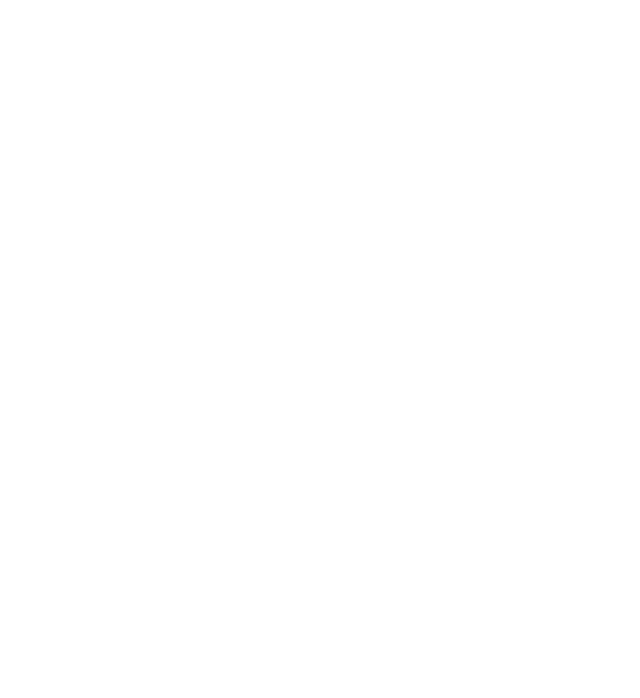
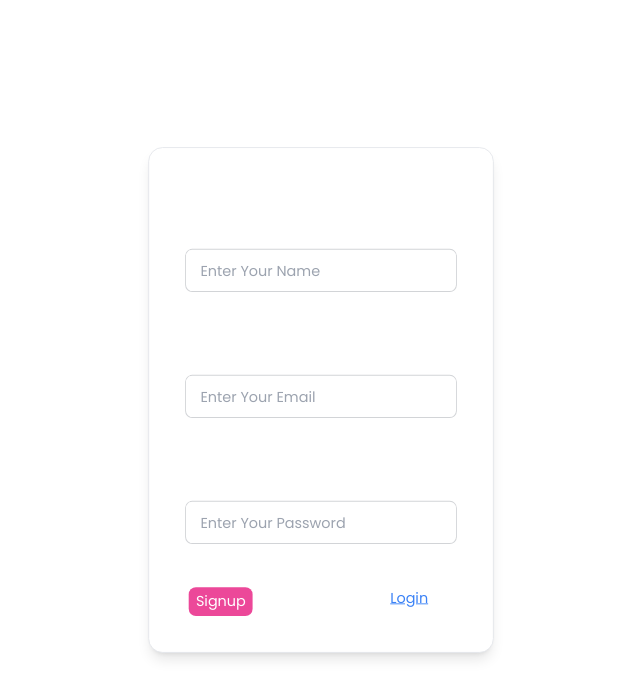
Before and after one commit to Rohit-0987/bookStore, a React (Vite) app in the folder frontend/: page /signup in a window 1280 px wide. Before the commit this address had no page. Shown: the top 698 px of the page, without its empty margins (319-959 px from the left). Built offline with nearby package versions, Linux system fonts and the light colour scheme.

Commit message:
add login and signup pages

```diff
--- a/frontend/package.json
+++ b/frontend/package.json
@@ -12,6 +12,7 @@
   "dependencies": {
     "react": "^18.3.1",
     "react-dom": "^18.3.1",
+    "react-hook-form": "^7.52.2",
     "react-router-dom": "^6.26.1",
     "react-slick": "^0.30.2",
     "slick-carousel": "^1.8.1"
--- a/frontend/src/App.jsx
+++ b/frontend/src/App.jsx
@@ -2,13 +2,15 @@
 import Home from './pages/Home'
 import { Route, Routes } from 'react-router-dom'
 import Courses from './pages/Courses'
+import Signup from './components/Signup'
 function App() {
   return (
     <>
-    <div className='dark:bg-slate-900 dark:text-white'>
+    <div className='dark:bg-slate-900 dark:text-white text-white'>
       <Routes>
         <Route path='/' element={<Home/>}/>
         <Route path='/course' element={<Courses/>}/>
+        <Route path='/signup' element={<Signup/>}/>
       </Routes>
     </div>
     </>
--- /dev/null
+++ b/frontend/src/components/Login.jsx
@@ -0,0 +1,81 @@
+import React from "react";
+import { Link } from "react-router-dom";
+import { useForm } from "react-hook-form"
+function Login() {
+  const {
+    register,
+    handleSubmit,
+    formState: { errors },
+  } = useForm()
+
+  const onSubmit = (data) => console.log(data)
+  return (
+    <>
+      <div>
+        <dialog id="my_modal_3" className="modal">
+          <div className="modal-box">
+            <form method="dialog" onSubmit={handleSubmit(onSubmit)}>
+              {/* if there is a button in form, it will close the modal */}
+              <Link
+                to={"/"}
+                className="btn btn-sm btn-circle btn-ghost absolute right-2 top-2"
+              >
+                ✕
+              </Link>
+
+              <h3 className="font-bold text-lg">Login</h3>
+              <div className="space-y-6 ">
+                <label className="form-control w-full max-w-xs ">
+                  <div className="label">
+                    <span className="label-text text-lg text-white ">
+                      Email
+                    </span>
+                  </div>
+                  <input
+                    type="text"
+                    placeholder="Email"
+                    className="input input-bordered w-full max-w-xs text-white"
+                    {...register("email", { required: true })}
+                  />
+                  <br />
+                  {errors.password && <span className="text-sm text-red-500">This field is required</span>}
+                </label>
+                <label className="form-control w-full max-w-xs">
+                  <div className="label">
+                    <span className="label-text text-lg text-white">
+                      Password
+                    </span>
+                  </div>
+                  <input
+                    type="text"
+                    placeholder="Password"
+                    className="input input-bordered w-full max-w-xs text-white"
+                    {...register("password", { required: true })}
+                  />
+                  <br />
+                  {errors.password && <span className="text-sm text-red-500">This field is required</span>}
+                </label>
+              </div>
+              <div className="flex justify-around mt-4">
+                <button  className="bg-pink-500 rounded-lg text-white p-1 px-2 ">
+                  Login
+                </button>
+                <p>
+                  Not Registerd?{" "}
+                  <Link
+                    to="/signup"
+                    className="underline text-blue-500 cursor-pointer"
+                  >
+                    Signup
+                  </Link>
+                </p>
+              </div>
+            </form>
+          </div>
+        </dialog>
+      </div>
+    </>
+  );
+}
+
+export default Login;
--- a/frontend/src/components/Navbar.jsx
+++ b/frontend/src/components/Navbar.jsx
@@ -1,4 +1,5 @@
 import React, { useEffect, useState } from "react";
+import Login from "./Login";
 
 function Navbar() {
 
@@ -133,7 +134,8 @@
               </label>
             </div>
             <div className="">
-              <a className=" bg-black text-white px-4 py-2 rounded-lg">Login</a>
+              <a className=" bg-black text-white px-4 py-2 rounded-lg cursor-pointer" onClick={()=>{document.getElementById("my_modal_3").showModal()}}>Login</a>
+              <Login/>
             </div>
           </div>
         </div>
--- /dev/null
+++ b/frontend/src/components/Signup.jsx
@@ -0,0 +1,106 @@
+import React from "react";
+import { Link } from "react-router-dom";
+import Login from "./Login";
+import { useForm } from "react-hook-form";
+function Signup() {
+  const {
+    register,
+    handleSubmit,
+    formState: { errors },
+  } = useForm();
+
+  const onSubmit = (data) => console.log(data);
+  return (
+    <div className="flex justify-center items-center h-screen w-screen ">
+      <div id="my_modal_4" className="">
+        <div className="modal-box p-10 w-96 border shadow-lg">
+          <form method="dialog" onSubmit={handleSubmit(onSubmit)}>
+            {/* if there is a button in form, it will close the modal */}
+            <Link
+              to="/"
+              className="btn btn-sm btn-circle btn-ghost absolute right-2 top-2"
+            >
+              ✕
+            </Link>
+
+            <h3 className="font-bold text-lg">Signup</h3>
+            <div className="space-y-6 ">
+              <label className="form-control w-full max-w-xs ">
+                <div className="label">
+                  <span className="label-text text-lg text-white ">Name</span>
+                </div>
+                <input
+                  type="text"
+                  placeholder="Enter Your Name"
+                  className="input input-bordered w-full max-w-xs text-white"
+                  {...register("name", { required: true })}
+                />
+                <br />
+                {errors.name && (
+                  <span className="text-sm text-red-500">
+                    This field is required
+                  </span>
+                )}
+              </label>
+              <label className="form-control w-full max-w-xs ">
+                <div className="label">
+                  <span className="label-text text-lg text-white ">Email</span>
+                </div>
+                <input
+                  type="email"
+                  placeholder="Enter Your Email"
+                  className="input input-bordered w-full max-w-xs text-white"
+                  {...register("email", { required: true })}
+                />
+                <br />
+                {errors.email && (
+                  <span className="text-sm text-red-500">
+                    This field is required
+                  </span>
+                )}
+              </label>
+              <label className="form-control w-full max-w-xs">
+                <div className="label">
+                  <span className="label-text text-lg text-white">
+                    Password
+                  </span>
+                </div>
+                <input
+                  type="password"
+                  placeholder="Enter Your Password"
+                  className="input input-bordered w-full max-w-xs text-white"
+                  {...register("password", { required: true })}
+                />
+                <br />
+                {errors.password && (
+                  <span className="text-sm text-red-500">
+                    This field is required
+                  </span>
+                )}
+              </label>
+            </div>
+            <div className="flex justify-around mt-6 space-x-5">
+              <button className="bg-pink-500 rounded-lg text-white p-1 px-2 ">
+                Signup
+              </button>
+              <p>
+                Have Account?{" "}
+                <span
+                  onClick={() => {
+                    document.getElementById("my_modal_3").showModal();
+                  }}
+                  className="underline text-blue-500 cursor-pointer"
+                >
+                  Login
+                </span>
+              </p>
+              <Login />
+            </div>
+          </form>
+        </div>
+      </div>
+    </div>
+  );
+}
+
+export default Signup;
```
Also changed, not shown: 1 other file (tests, documents, lock files or other folders).
